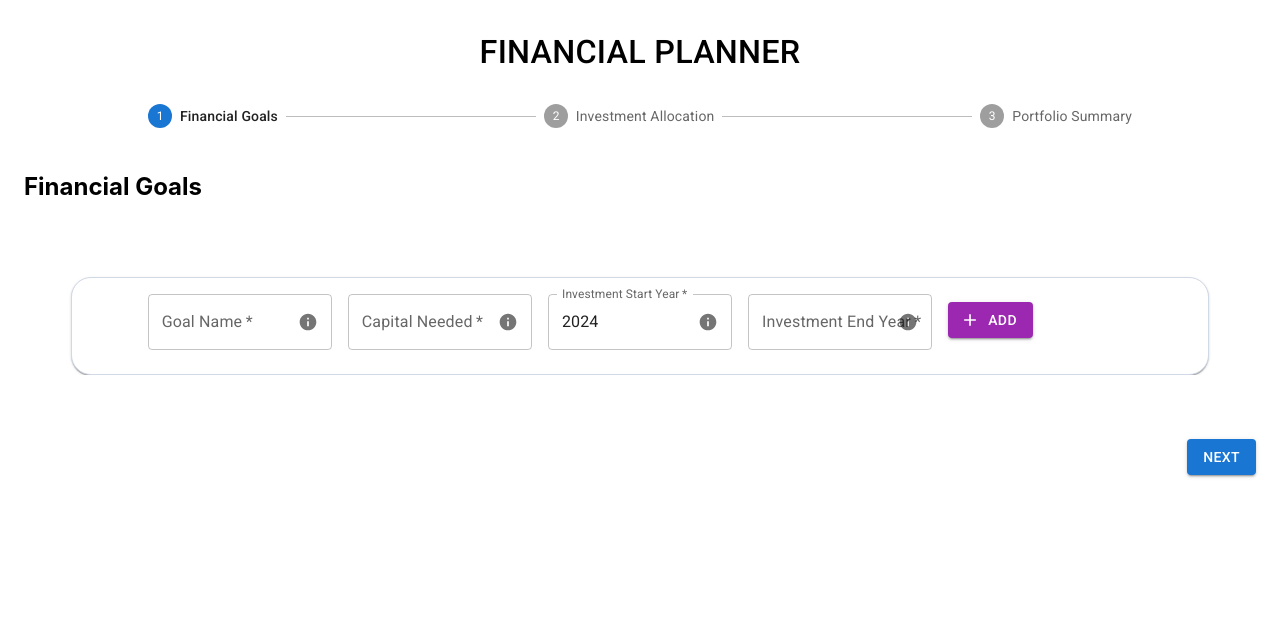
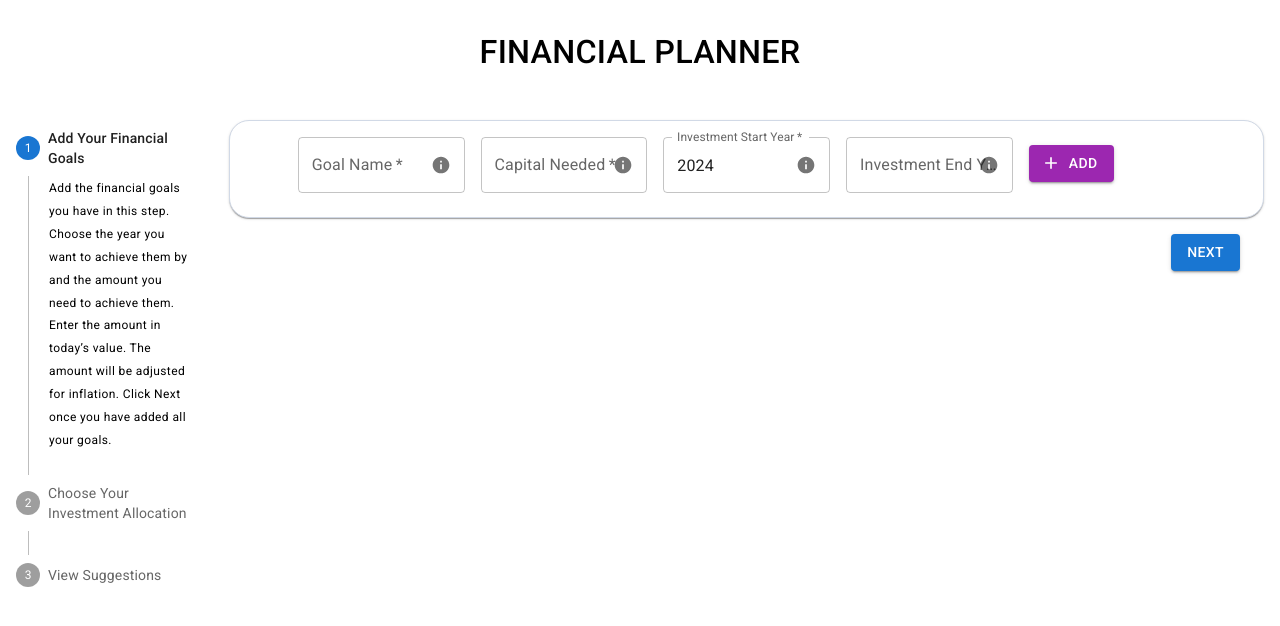
Before and after one commit to goal-based-financial-planner/goal-based-financial-planner, a React (Create React App) app: page / in a window 1280 px wide. Shown: the top 626 px of the page. Built offline with nearby package versions, Linux system fonts and the light colour scheme.

Commit message:
move stepper to vertical position

```diff
--- a/src/components/compounds/FinancialGoalsStep/index.tsx
+++ b/src/components/compounds/FinancialGoalsStep/index.tsx
@@ -17,7 +17,7 @@ const FinancialGoalsStep: React.FC<FinancialGoalsProps> = ({
   dispatch,
 }) => {
   return (
-    <Step title={'Financial Goals'}>
+    <Step>
       <Grid container rowGap={6}>
         <Grid container justifyContent="center" minHeight="80px">
           <Box>
--- a/src/components/compounds/InvestmentAllocationStep/index.tsx
+++ b/src/components/compounds/InvestmentAllocationStep/index.tsx
@@ -63,7 +63,7 @@ const InvestmentAllocationStep: React.FC<InvestmentAllocationProps> = ({
   };
 
   return (
-    <Step title={'Investment Allocation'}>
+    <Step>
       <Grid container columnGap={1}>
         {Object.values(TermType).map((termType) => {
           const shouldHidePieChart = areGoalsPresentOfType(termType);
--- a/src/components/compounds/Planner/index.tsx
+++ b/src/components/compounds/Planner/index.tsx
@@ -8,7 +8,9 @@ import {
   Box,
   Button,
   Container,
+  Grid,
   Step,
+  StepContent,
   StepLabel,
   Stepper,
   Typography,
@@ -31,9 +33,21 @@ const Planner: React.FC = () => {
   const [activeStep, setActiveStep] = React.useState(0);
 
   const steps = [
-    'Financial Goals',
-    'Investment Allocation',
-    'Portfolio Summary',
+    {
+      label: 'Add Your Financial Goals',
+      description:
+        'Add the financial goals you have in this step. Choose the year you want to achieve them by and the amount you need to achieve them. Enter the amount in today’s value. The amount will be adjusted for inflation. Click Next once you have added all your goals.',
+    },
+    {
+      label: 'Choose Your Investment Allocation',
+      description:
+        'We categorised your investment goals into short, medium and long term and have provided some suggestions for each category. You can adjust the allocations as per your preference. Make sure the total allocation is 100%. Click Next once you have adjusted the allocations.',
+    },
+    {
+      label: 'View Suggestions',
+      description:
+        'Based on your inputs, this is the suggested portfolio allocation. You can view goal wise allocation and the overall portfolio allocation.',
+    },
   ];
 
   const stepComponents = [
@@ -61,7 +75,6 @@ const Planner: React.FC = () => {
         0,
       );
 
-      console.log(termSum);
       return termSum !== 100;
     } else return false;
   };
@@ -99,25 +112,29 @@ const Planner: React.FC = () => {
       <Typography variant="h4" textAlign="center" m={4} fontWeight={500}>
         FINANCIAL PLANNER
       </Typography>
-      <Box sx={{ display: 'flex', justifyContent: 'center' }}>
-        <Stepper activeStep={activeStep} sx={{ width: '1000px' }}>
-          {steps.map((label) => {
-            const stepProps: { completed?: boolean } = {};
-            const labelProps: {
-              optional?: React.ReactNode;
-            } = {};
+      <Grid container>
+        <Grid xs={2} item>
+          <Box p={2}>
+            <Stepper activeStep={activeStep} orientation={'vertical'}>
+              {steps.map(({ label, description }) => {
                 return (
-              <Step key={label} {...stepProps}>
-                <StepLabel {...labelProps}>{label}</StepLabel>
+                  <Step key={label}>
+                    <StepLabel>{label}</StepLabel>
+                    <StepContent>
+                      <Typography variant={'caption'}>{description}</Typography>
+                    </StepContent>
                   </Step>
                 );
               })}
             </Stepper>
           </Box>
+        </Grid>
 
+        <Grid item xs={10}>
+          <Box p={2}>
             {stepComponents[activeStep]}
             <Container
-        sx={{ display: 'flex', flexDirection: 'row' }}
+              sx={{ display: 'flex', flexDirection: 'row', mt: 2 }}
               maxWidth={false}
             >
               {activeStep === 0 ? (
@@ -146,6 +163,9 @@ const Planner: React.FC = () => {
                 </Button>
               )}
             </Container>
+          </Box>
+        </Grid>
+      </Grid>
     </>
   );
 };
--- a/src/components/compounds/PortfolioSummaryStep/index.tsx
+++ b/src/components/compounds/PortfolioSummaryStep/index.tsx
@@ -11,7 +11,7 @@ const PortfolioSummaryStep: React.FC<PortFolioSummaryProps> = ({
   plannerData,
 }) => {
   return (
-    <Step title={'Summary'}>
+    <Step>
       <InvestmentSuggestions plannerData={plannerData} />
     </Step>
   );
--- a/src/components/molecules/Step/index.tsx
+++ b/src/components/molecules/Step/index.tsx
@@ -1,27 +1,14 @@
-import { forwardRef, ReactNode } from 'react';
-import CustomPaper from '../../atoms/CustomPaper';
 import { Grid } from '@mui/material';
+import { ReactNode } from 'react';
 
 export type StepProps = {
-  title: string;
   children: ReactNode;
 };
 
-const Step = ({ title, children }: StepProps) => {
+const Step = ({ children }: StepProps) => {
   return (
-    <Grid container spacing={2} p={3}>
+    <Grid container spacing={2}>
       <Grid item xs={12}>
-        <h2>{title}</h2>
-      </Grid>
-      <Grid
-        item
-        xs={12}
-        sx={{
-          mb: 5,
-          mt: 5,
-          overflow: 'scroll',
-        }}
-      >
         {children}
       </Grid>
     </Grid>
```
Lines whose indentation alone changed are shown as unchanged.
